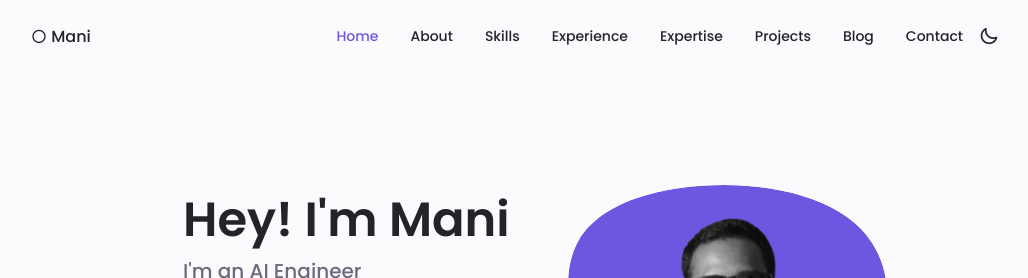
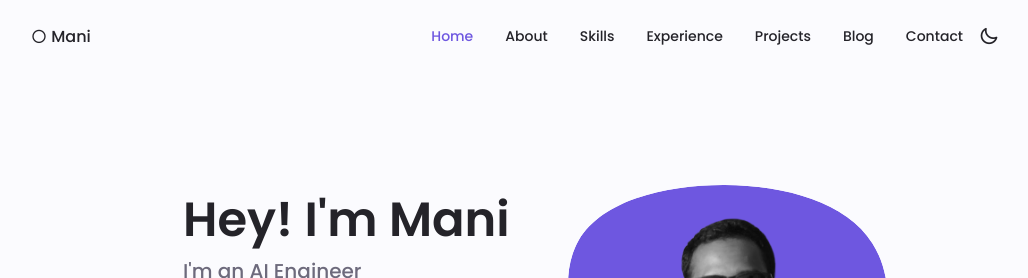
Before and after one commit to mani2001/mani2001.github.io, a plain HTML site: page index.html in a window 1280 px wide. Shown: the top 278 px of the page, without its empty margins (125-1153 px from the left). Drawn offline with nearby package versions, Linux system fonts and the light colour scheme.

Commit message:
Update index.html

```diff
--- a/index.html
+++ b/index.html
@@ -124,12 +124,6 @@
                         <li class="nav__item">
                             <a href="#experience" class="nav__link">
                                 <i class="uil uil-briefcase-alt nav__icon"></i> Experience
-                            </a>
-                        </li>
-
-                        <li class="nav__item">
-                            <a href="#services" class="nav__link">
-                                <i class="uil uil-channel nav__icon"></i> Expertise
                             </a>
                         </li>
 
```
